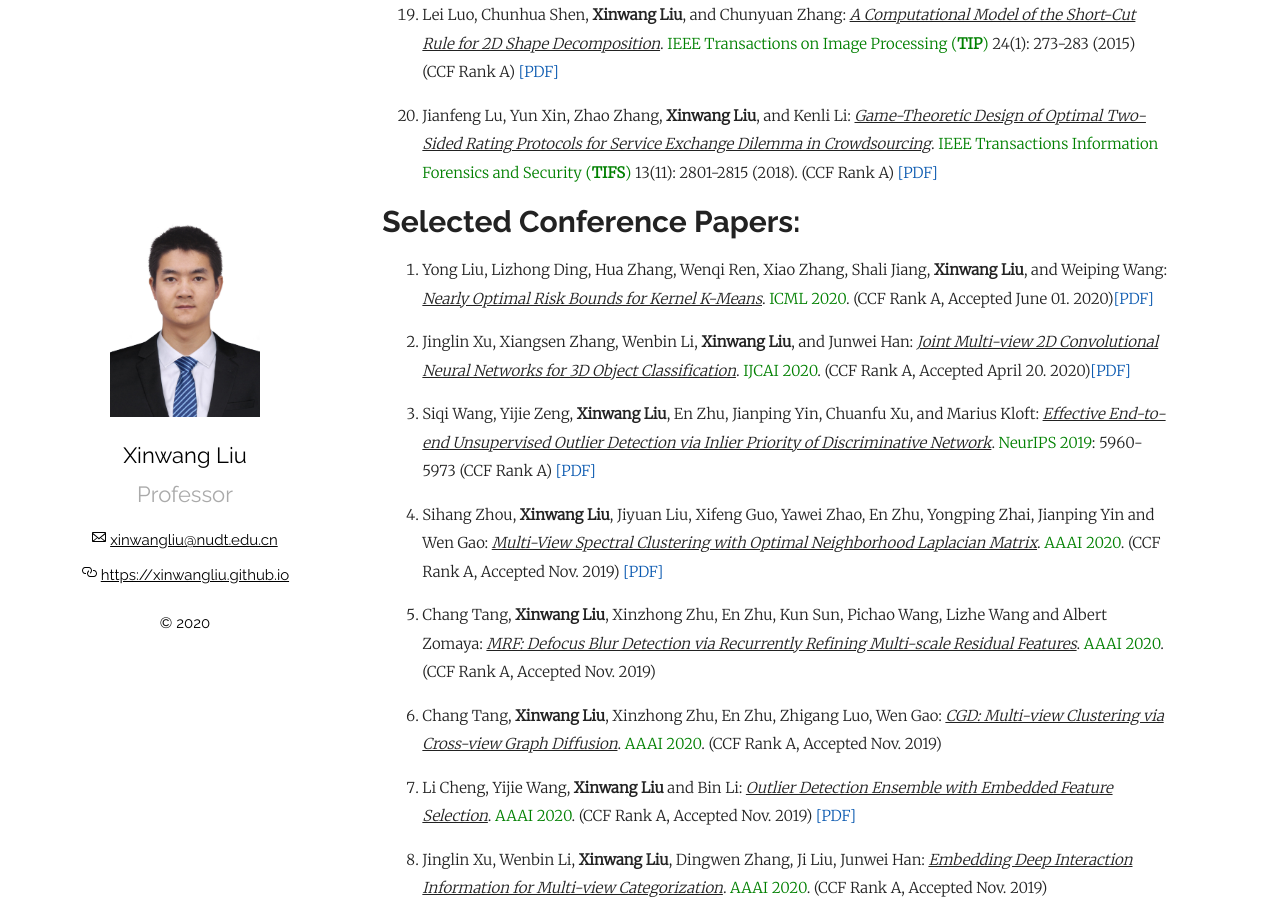
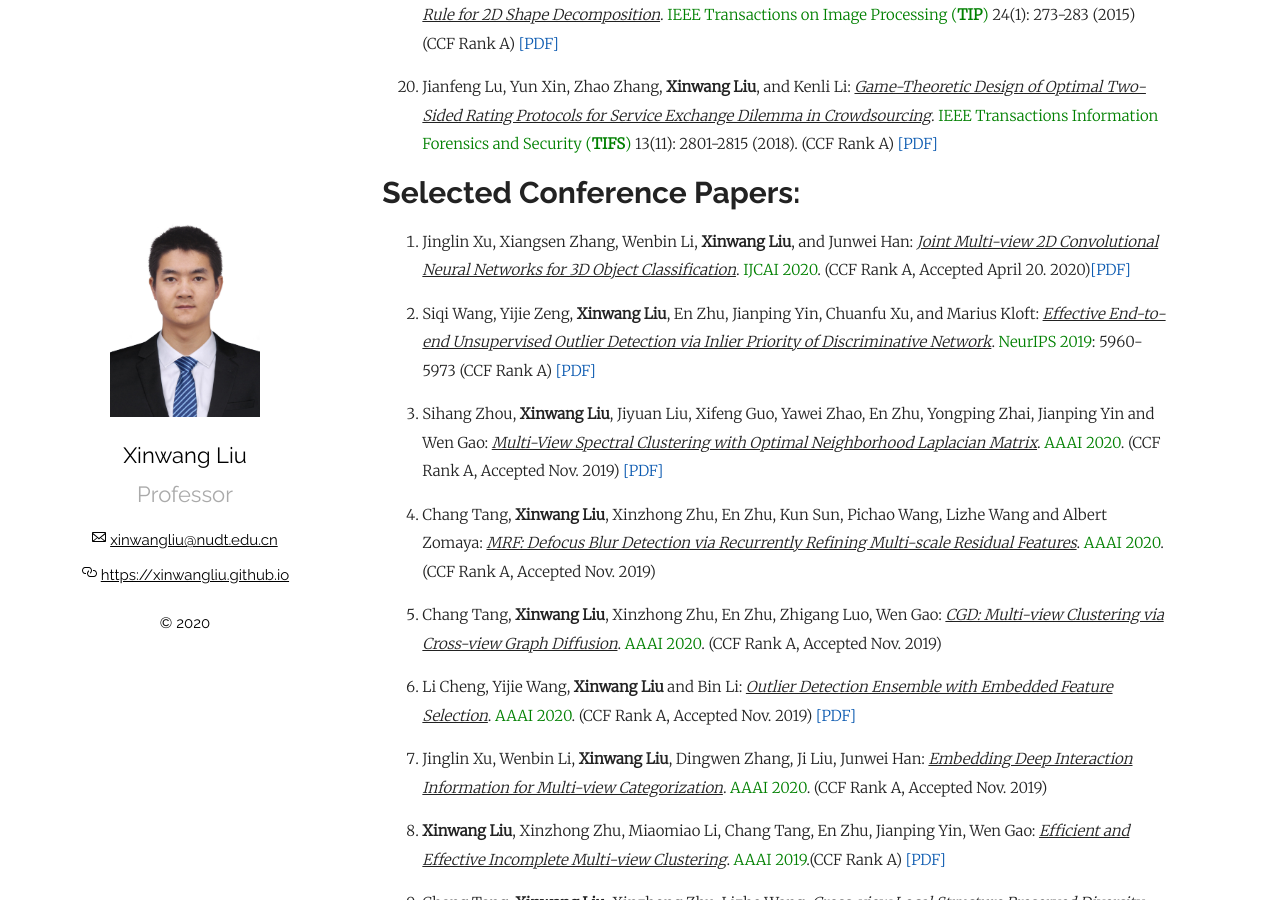
Before and after one commit to wx-liang/xinwangliu.github.io, a Jekyll site: the page built from index.md, in a window 1280 px wide and 900 px high, scrolled down 2586 px. Built offline with Jekyll 4.4.1, drawn with Linux system fonts in a browser that asks for light colours; our own code applies the rules of GitHub Pages for plain Markdown files; some of the changed text lies outside the part shown.

Commit message:
Update index.md

```diff
--- a/index.md
+++ b/index.md
@@ -4,7 +4,6 @@
 ---
 # News
 <ul>
-<li>[<font color="red">June 01, 2020</font>]  "<b>Nearly Optimal Risk Bounds for Kernel K-Means</b>" has been accepted by <font color="green">ICML 2020</font>.</li>
 
 <li>[<font color="red">April 20, 2020</font>]  "<b>Joint Multi-view 2D Convolutional Neural Networks for 3D Object Classification</b>" has been accepted by <font color="green">IJCAI 2020</font>.</li>
 
@@ -76,7 +75,6 @@
 # Selected Conference Papers:
 
 <ol>
-<p style="margin-top: 8px;"><li>Yong Liu, Lizhong Ding, Hua Zhang, Wenqi Ren, Xiao Zhang, Shali Jiang, <b>Xinwang Liu</b>, and Weiping Wang: <i><u>Nearly Optimal Risk Bounds for Kernel K-Means</u></i>. <font color="green">ICML 2020</font>. (CCF Rank A, Accepted June 01. 2020)<a href = "https://icml.cc/Conferences/2020/">[PDF]</a></li></p>
 
 <p style="margin-top: 8px;"><li>Jinglin Xu, Xiangsen Zhang, Wenbin Li, <b>Xinwang Liu</b>, and Junwei Han: <i><u>Joint Multi-view 2D Convolutional Neural Networks for 3D Object Classification</u></i>. <font color="green">IJCAI 2020</font>. (CCF Rank A, Accepted April 20. 2020)<a href = "https://www.ijcai20.org/">[PDF]</a></li></p>
 
```
